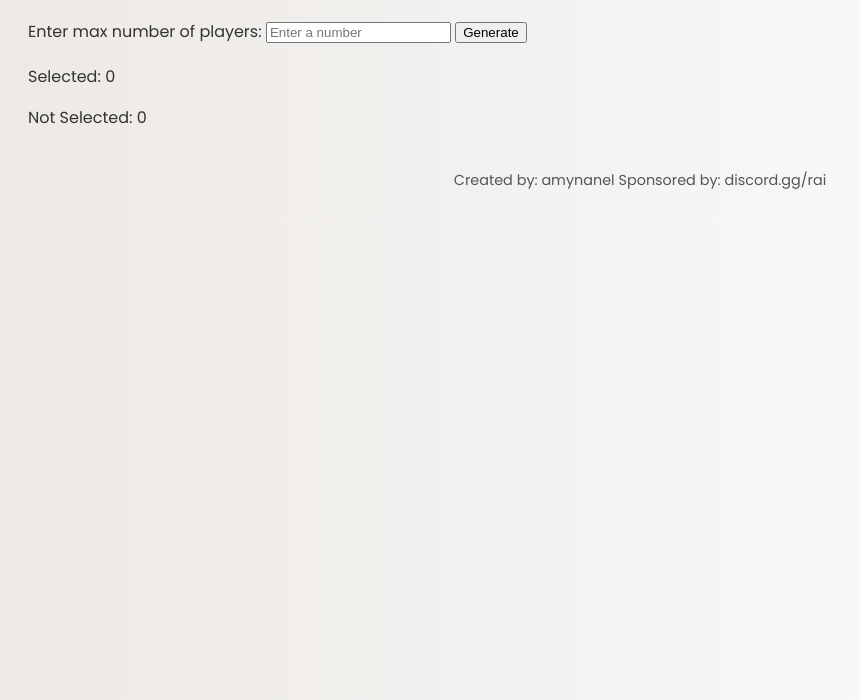
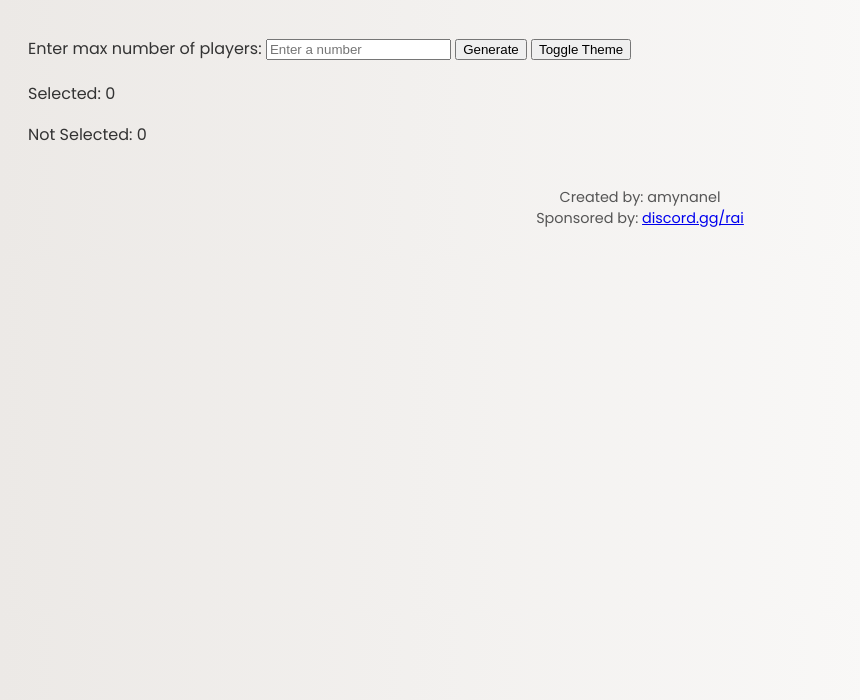
Before and after one commit to Abzal9/numbchoose, a plain HTML site: page index.html in a window 1280 px wide. Shown: the part 100-800 px from the top of the page, without its empty margins (0-860 px from the left). Drawn offline with Linux system fonts and the light colour scheme.

Commit message:
Update index.html

```diff
--- a/index.html
+++ b/index.html
@@ -33,6 +33,9 @@
             font-size: 0.9em;
             color: #555;
         }
+        .theme-button {
+            margin-top: 20px;
+        }
     </style>
 </head>
 <body>
@@ -40,6 +43,7 @@
     <label for="maxPlayers">Enter max number of players:</label>
     <input type="number" id="maxPlayers" min="1" placeholder="Enter a number">
     <button onclick="generatePlayers()">Generate</button>
+    <button class="theme-button" onclick="toggleTheme()">Toggle Theme</button>
 
     <div class="player-list" id="playerList"></div>
 
@@ -49,8 +53,8 @@
     </div>
 
     <div class="footer">
-        Created by: amynanel
-        Sponsored by: discord.gg/rai
+        Created by: amynanel<br>
+        Sponsored by: <a href="https://discord.gg/rai" target="_blank">discord.gg/rai</a>
     </div>
 
     <script>
@@ -93,6 +97,19 @@
             document.getElementById('selectedCount').textContent = selectedCount;
             document.getElementById('notSelectedCount').textContent = notSelectedCount;
         }
+
+        function toggleTheme() {
+            const body = document.body;
+            const isLightTheme = body.style.background.includes('ece9e6');
+
+            if (isLightTheme) {
+                body.style.background = 'linear-gradient(to right, #2c3e50, #4ca1af)';
+                body.style.color = '#fff';
+            } else {
+                body.style.background = 'linear-gradient(to right, #ece9e6, #ffffff)';
+                body.style.color = '#333';
+            }
+        }
     </script>
 </body>
 </html>
```
